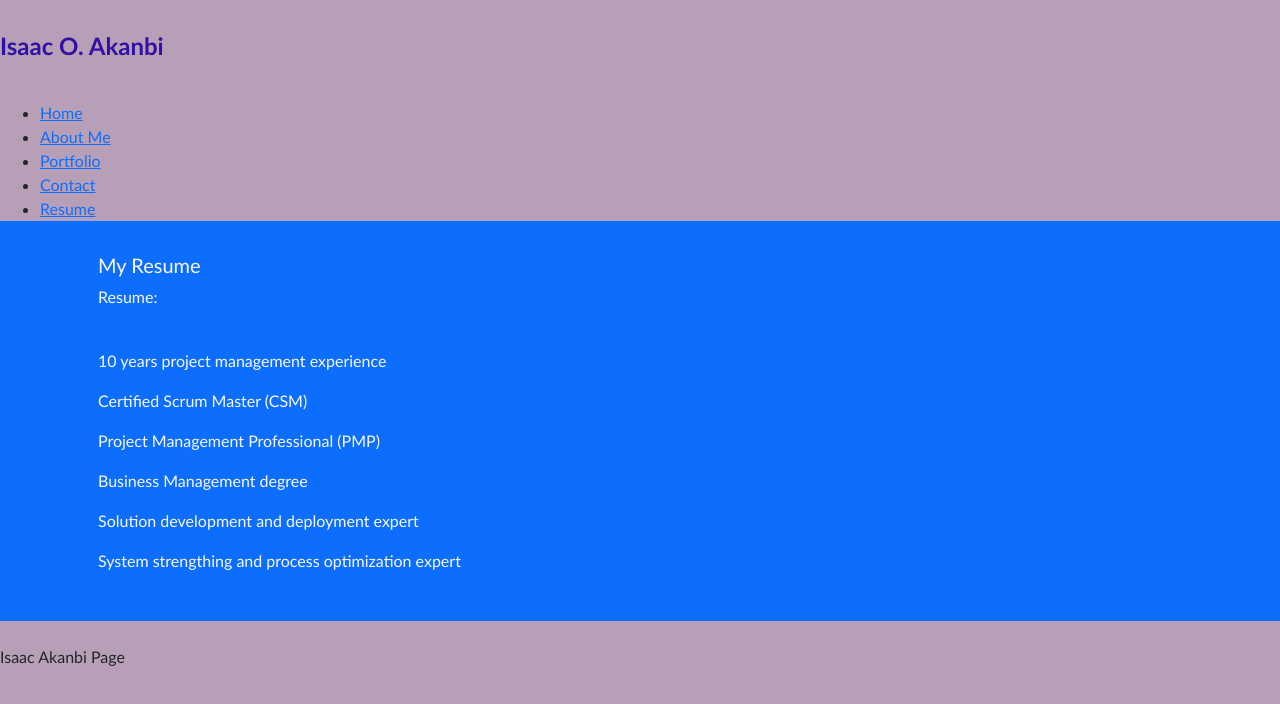
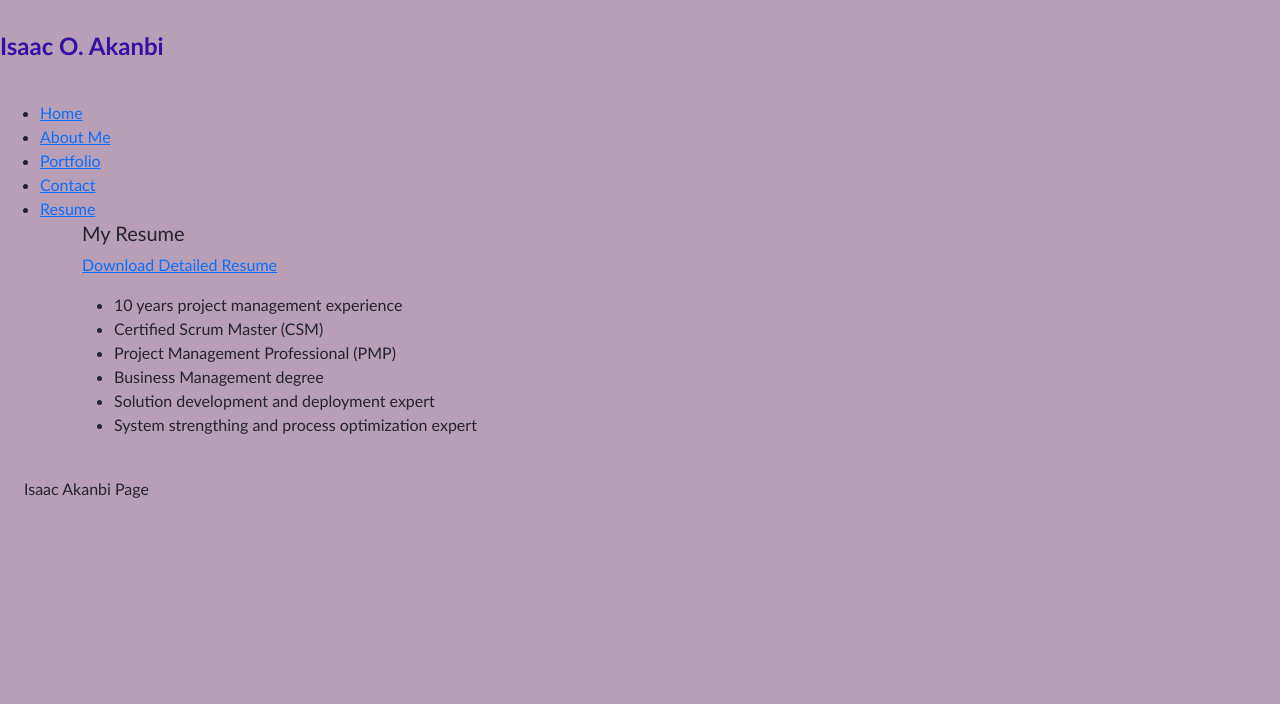
Before and after one commit to IsaacAkanbi/React-Portfolio, a React (Create React App) app: page /resume in a window 1280 px wide. Shown: the top 704 px of the page. Built offline with nearby package versions, Linux system fonts and the light colour scheme; the HTML template or start-up script is replaced by a standard one.

Commit message:
styling of pages

```diff
--- a/src/App.js
+++ b/src/App.js
@@ -58,8 +58,8 @@ export default function App() {
             <Home />
           </Route>
         </Switch>
-
-        <footer>Isaac Akanbi Page</footer>
+        <footer className="w-100 text-dark p-4">
+        Isaac Akanbi Page</footer>
       </div>
 
     </Router>
--- a/src/components/AboutMe.js
+++ b/src/components/AboutMe.js
@@ -3,12 +3,11 @@ import React, { useState } from 'react';
 
 const AboutMe = () => {
   return (
-    <header className="bg-primary text-light mb-4 py-3 flex-row align-center">
       <div className="container flex-row justify-space-between-lg justify-center align-center">
         <h1 className="m-0">About Me</h1>
-        <div><image src="../photo.jpg" alt="photo id" class="float-md-right"/>
-        </div>
-        <p className="m-0">
+        <image src="../photo.jpg" alt="photo id" class="float-md-right"/>
+
+        <p className="container">
           An IT Project Manager with over 12 years’ experience in managing
           software development, process optimization, and systems integration
           projects. He is an MBA graduate from University of Wales, United
@@ -23,7 +22,6 @@ const AboutMe = () => {
           methdology for software development life cycle.
         </p>
       </div>
-    </header>
   );
 };
 
--- a/src/components/Portfolio.js
+++ b/src/components/Portfolio.js
@@ -63,13 +63,13 @@ const entries = [
 
 const Portfolio = () => {
   return (
-    <header className="align-center">
+    <div className="align-center">
       <h1 className="card-columns">My Portfolio</h1>
-      <card  style={{height: '40rem', width:'30rem'}} className="card-colums row w-50">
+      <span  style={{height: '40rem', width:'30rem'}} className="col-12 col-xl-6">
 
           {entries.map(entry => <PortfolioEntry href={entry.href} name={entry.name} image={entry.image} github={entry.github}/>)}
-      </card>
-    </header>
+      </span>
+    </div>
   );
 };
 
--- a/src/components/Resume.js
+++ b/src/components/Resume.js
@@ -2,26 +2,28 @@ import React from 'react';
 
 const Resume = () => {
   return (
-    <header className="bg-primary text-light mb-4 py-3 flex-row align-center">
+
       <div className="container flex-row justify-space-between-lg justify-center align-center">
-        <div className="card-body" id="Resume">
+        <div  id="Resume">
           <h5 className="card-tittle">My Resume</h5>
           <div>
             {" "}
-            Resume:{" "}
+            {/* Resume:{" "} */}
             <a href="./public/Isaac_Akanbi_Resume.docx">
-              <p>Resume link</p>
+              <p>Download Detailed Resume</p>
             </a>
           </div>
-          <p> 10 years project management experience</p>
-          <p> Certified Scrum Master (CSM)</p>
-          <p> Project Management Professional (PMP)</p>
-          <p> Business Management degree</p>
-          <p> Solution development and deployment expert</p>
-          <p> System strengthing and process optimization expert</p>
+          <ul>
+          <li> 10 years project management experience</li>
+          <li> Certified Scrum Master (CSM)</li>
+          <li> Project Management Professional (PMP)</li>
+          <li> Business Management degree</li>
+          <li> Solution development and deployment expert</li>
+          <li> System strengthing and process optimization expert</li>
+          </ul>
         </div>
       </div>
-    </header>
+
   );
 };
 
```
